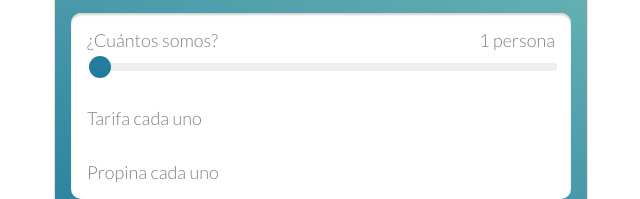
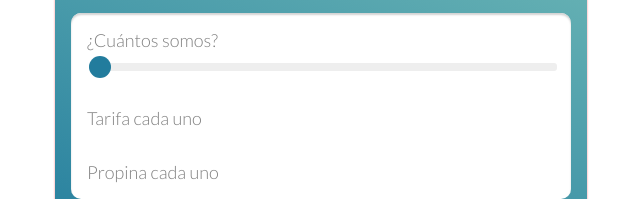
Before and after one commit to izanagifonfabre/propinApp, a plain HTML site: page index.html in a window 1280 px wide. Shown: the part 396-595 px from the top of the page, 319-959 px from the left. Drawn offline with Linux system fonts and the light colour scheme.

Commit message:
Changed 'Title' tag

```diff
--- a/index.html
+++ b/index.html
@@ -8,7 +8,7 @@
     <link rel="preconnect" href="https://fonts.googleapis.com">
     <link rel="preconnect" href="https://fonts.gstatic.com" crossorigin>
     <link href="https://fonts.googleapis.com/css2?family=Lato:ital,wght@0,300;0,700;1,400&display=swap" rel="stylesheet">
-    <title>Quick tip!</title>
+    <title>PropinApp!</title>
 </head>
 <body>
     <main id="app">
@@ -39,7 +39,7 @@
             <div>
                 <div class="space-between">
                     <label for="divisionInput">¿Cuántos somos?</label>
-                    <span id="cantidadPersonas">1 persona</span>
+                    <span id="cantidadPersonas"></span>
                 </div>
                 <input type="range" min="1" max="10" value="1" id="divisionInput" class="range">
             </div>
```
